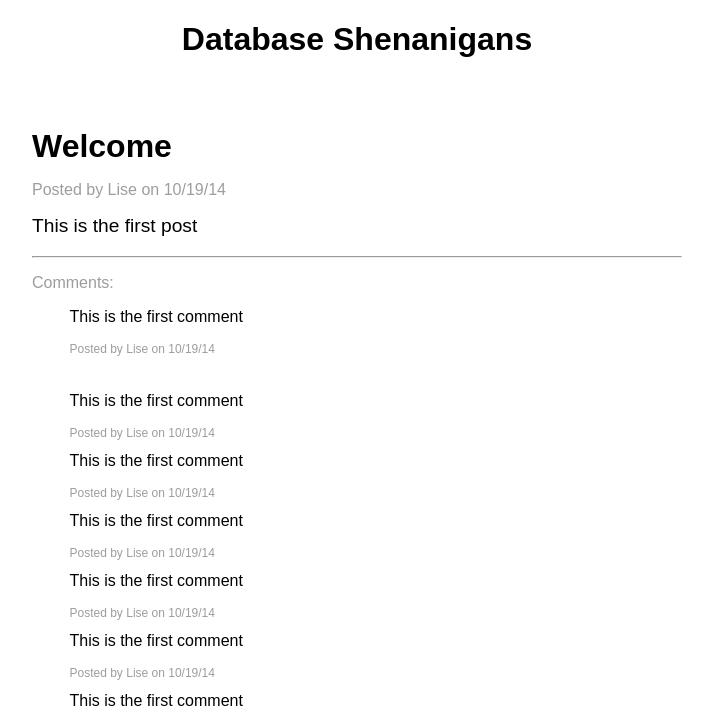
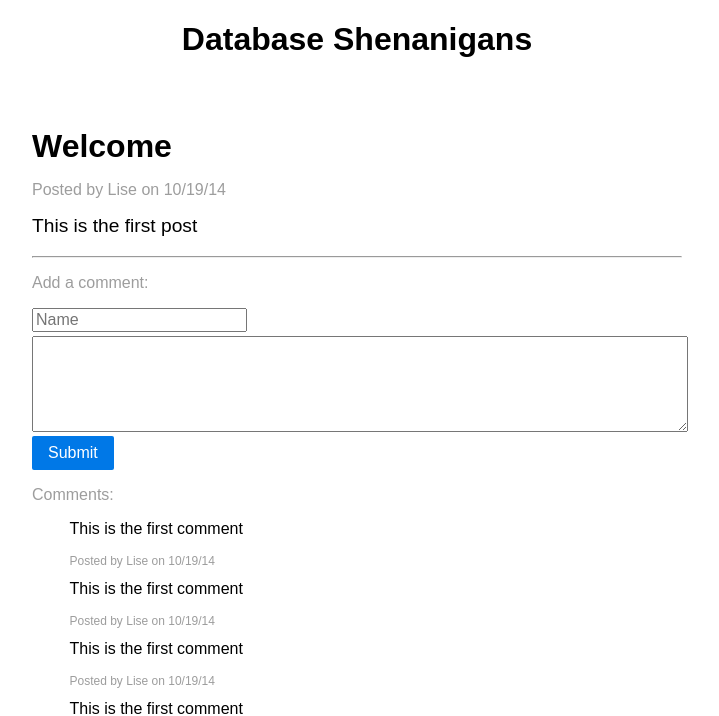
Before and after one commit to koprty/BlogGroup5, a Flask app: a page that uses templates/post.html in a window 1280 px wide. Shown: the top 716 px of the page, without its empty margins (283-1002 px from the left). Run offline with Flask 2, Linux system fonts and the light colour scheme; data comes from the database, SQL or seed files in the repository; both versions use the stored data as it was before the commit.

Commit message:
Add comment form

```diff
--- a/static/basic.css
+++ b/static/basic.css
@@ -1,5 +1,9 @@
 h1{
     text-align:center;
+}
+
+textarea{
+    width:100%
 }
 
 a{
--- a/templates/index.html
+++ b/templates/index.html
@@ -14,12 +14,14 @@
        <button type="submit" name="makePost" value="submit">Make a Post</button> </center>
    </form>
    </div>
-  {% for post in posts %}
+
   <div class="wrap">
+    {% for post in posts %}
     <div class="primary">
       <p class="post-title"><a href="{{ url_for('post',title=post.title,id=post.id) }}">{{ post.title }}</a></p>
       <p class="post-info">Posted by {{ post.author }} on {{ post.date }}</p>
     </div>
+    {% endfor %}
   </div>
-  {% endfor %}
+
 </body>
--- a/templates/post.html
+++ b/templates/post.html
@@ -12,6 +12,13 @@
       <p class="pp-post-info">Posted by {{ post.author }} on {{ post.date }}</p>
       <p class="pp-post-content">{{ post.content }}</p>
       <hr>
+    <p class="comment-header">Add a comment:</p>
+    <form class="pure-form-stacked" method="POST" action="/">
+
+      <input type="text" placeholder="Name" id="name"></input>
+      <textarea rows="5"></textarea>
+      <button type="submit" class="pure-button pure-button-primary">Submit</button>
+    </form>
     <p class="comment-header">Comments:</p>
     </div>
     {% for comment in comments %}
@@ -19,7 +26,7 @@
       <p class="comment-content">{{ comment.content }}</p>
       <p class="comment-info">Posted by {{ comment.author }} on {{ comment.date }}</p>
     </div>
+    {% endfor %}
   </div>
-  {% endfor %}
 </body>
 </html>
```
Also changed, not shown: blog.db.
